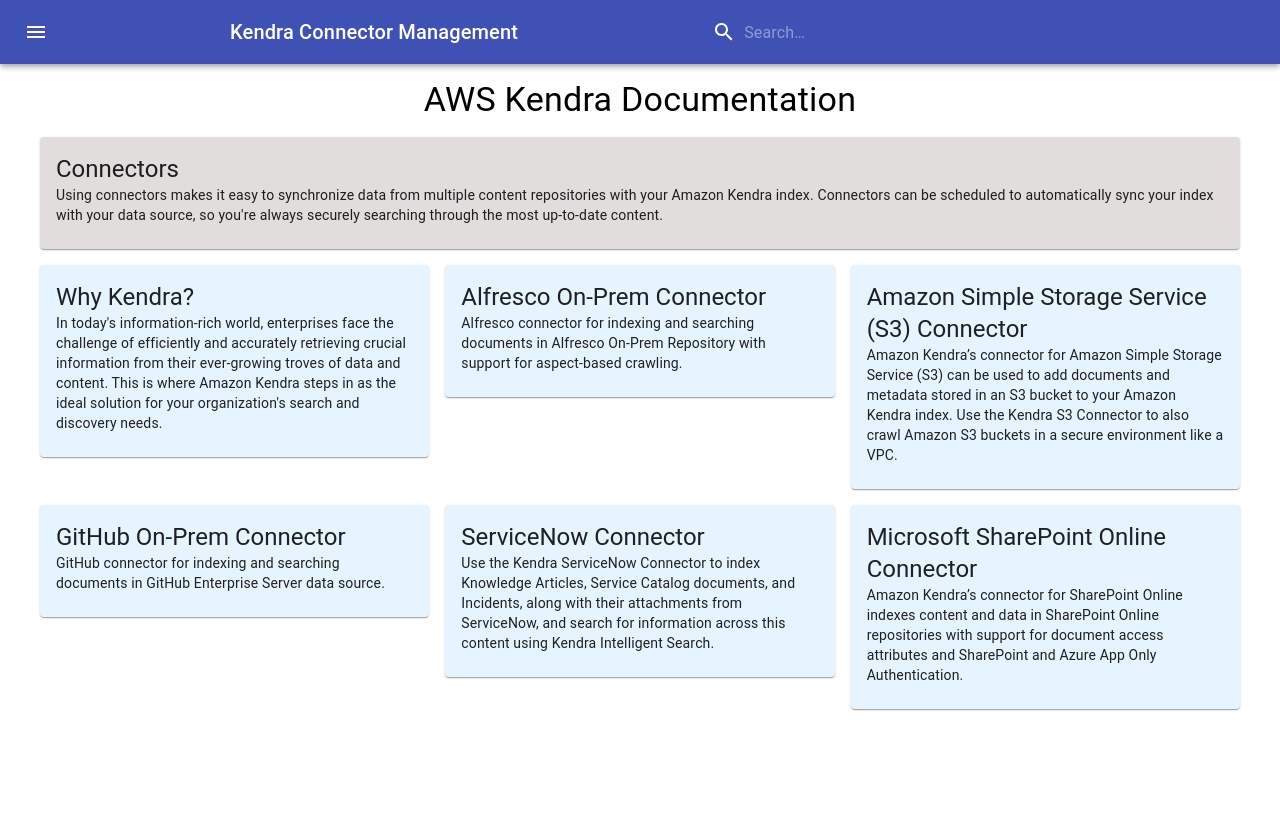
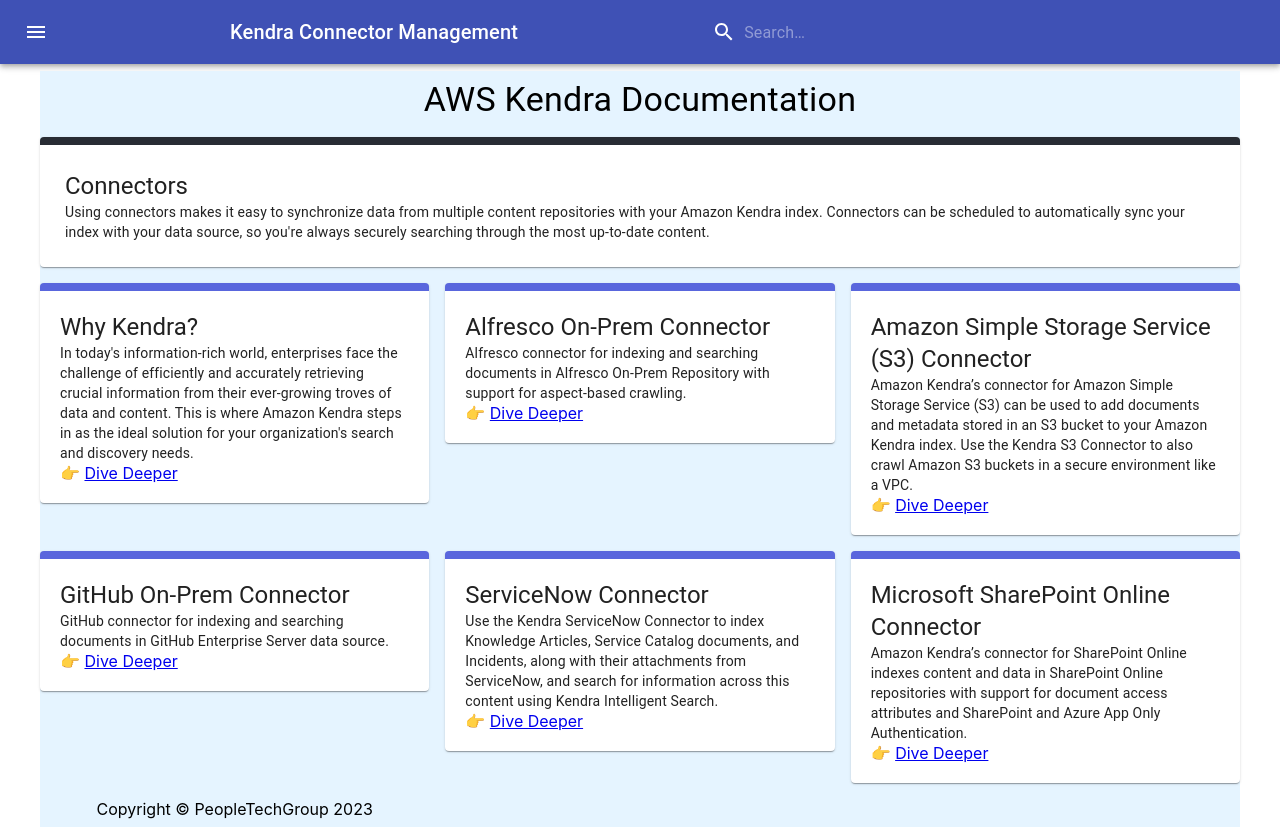
Before and after one commit to PeopleTechGroup/kendra-connector-react-app, a React (Create React App) app: page /kendraDocumentation in a window 1280 px wide. Before the commit the page ends 800 px from the top, so only its background shows below. Built offline with nearby package versions, Linux system fonts and the light colour scheme.

Commit message:
updating the styling

```diff
--- a/src/components/Documentation.jsx
+++ b/src/components/Documentation.jsx
@@ -1,5 +1,6 @@
 import React from "react";
 import { Grid, Typography, Card, CardContent, makeStyles } from "@material-ui/core";
+import Footer from "./Footer";
 
 const useStyles = makeStyles((theme) => ({
   card: {
@@ -7,16 +8,24 @@
     [theme.breakpoints.down("sm")]: {
       width: "100%", // For small screens, display one card per row
     },
+
   },
 
 }));
 
+const Emoji = ({ label, symbol }) => (
+  <span role="img" aria-label={label}>
+    {symbol}
+  </span>
+);
+
 //  array of colors outside the useStyles function
 const cardColors = [
   "#E5F4FF",// Color for the second card,Color for the third card
-  "#E1DDDD",  // Color for the first card
-  "#DDEEFF",
-  // Add more colors as needed for additional cards
+  "#5199ED",  // Color for the first card
+  "#282c34",
+  "#FFFFFF"
+
 ];
 
 
@@ -24,6 +33,7 @@
   const classes = useStyles();
 
   return (
+   <div style={{ backgroundColor: "#E5F4FF" }}> {/* background color here */}
     <Grid container spacing={2}>
       {/* 0th row */}
       <Grid item xs={12}>
@@ -34,8 +44,8 @@
 
       {/* First row */}
       <Grid item xs={12} className={classes.card}>
-         <Card style={{ backgroundColor: cardColors[1] }}>
-          <CardContent>
+         <Card style={{ backgroundColor: cardColors[4], borderTop: "8px solid #282c34"}}>
+          <CardContent style={{ padding: "25px" }}>
             <Typography variant="h5" component="h5">
               Connectors
             </Typography>
@@ -52,8 +62,8 @@
 
       {/* Second row */}
       <Grid item xs={12} sm={6} md={4} lg={4} className={classes.card}>
-        <Card style={{ backgroundColor: cardColors[0] }}>
-          <CardContent>
+        <Card style={{ backgroundColor: cardColors[4], borderTop: "8px solid #5966DD"}}>
+          <CardContent style={{ padding: "20px" }}>
             <Typography variant="h5" component="h5">
               Why Kendra?
             </Typography>
@@ -64,12 +74,14 @@
               Amazon Kendra steps in as the ideal solution for your
               organization's search and discovery needs.
             </Typography>
-          </CardContent>
+           <Emoji label="Hand Pointer" symbol="👉" />{" "}
+               <a href="https://aws.amazon.com/kendra/" target="_blank">Dive Deeper</a>
+             </CardContent>
         </Card>
       </Grid>
       <Grid item xs={12} sm={6} md={4} lg={4} className={classes.card}>
-        <Card style={{ backgroundColor: cardColors[0] }}>
-          <CardContent>
+        <Card style={{ backgroundColor: cardColors[4], borderTop: "8px solid #5966DD" }}>
+          <CardContent style={{ padding: "20px" }}>
             <Typography variant="h5" component="h5">
               Alfresco On-Prem Connector
             </Typography>
@@ -77,14 +89,16 @@
               Alfresco connector for indexing and searching documents in Alfresco
               On-Prem Repository with support for aspect-based crawling.
             </Typography>
-          </CardContent>
+           <Emoji label="Hand Pointer" symbol="👉" />{" "}
+             <a href="https://docs.aws.amazon.com/kendra/latest/dg/data-source-alfresco.html" target="_blank">Dive Deeper</a>
+           </CardContent>
         </Card>
       </Grid>
 
       {/* Third row */}
       <Grid item xs={12} sm={6} md={4} lg={4} className={classes.card}>
-        <Card style={{ backgroundColor: cardColors[0] }}>
-          <CardContent>
+        <Card style={{ backgroundColor: cardColors[4], borderTop: "8px solid #5966DD" }}>
+          <CardContent style={{ padding: "20px" }}>
             <Typography variant="h5" component="h5">
               Amazon Simple Storage Service (S3) Connector
             </Typography>
@@ -94,12 +108,14 @@
               to your Amazon Kendra index. Use the Kendra S3 Connector to also
               crawl Amazon S3 buckets in a secure environment like a VPC.
             </Typography>
+             <Emoji label="Hand Pointer" symbol="👉" />{" "}
+                <a href="https://docs.aws.amazon.com/kendra/latest/dg/data-source-s3.html" target="_blank">Dive Deeper</a>
           </CardContent>
         </Card>
       </Grid>
       <Grid item xs={12} sm={6} md={4} lg={4} className={classes.card}>
-        <Card style={{ backgroundColor: cardColors[0] }}>
-          <CardContent>
+        <Card style={{ backgroundColor: cardColors[4], borderTop: "8px solid #5966DD" }}>
+          <CardContent style={{ padding: "20px" }}>
             <Typography variant="h5" component="h5">
               GitHub On-Prem Connector
             </Typography>
@@ -107,14 +123,16 @@
               GitHub connector for indexing and searching documents in GitHub
               Enterprise Server data source.
             </Typography>
+             <Emoji label="Hand Pointer" symbol="👉" />{" "}
+                     <a href="https://docs.aws.amazon.com/kendra/latest/dg/data-source-github.html" target="_blank">Dive Deeper</a>
           </CardContent>
         </Card>
       </Grid>
 
       {/* Fourth row */}
       <Grid item xs={12} sm={6} md={4} lg={4} className={classes.card}>
-        <Card style={{ backgroundColor: cardColors[0] }}>
-          <CardContent>
+        <Card style={{ backgroundColor: cardColors[4],borderTop: "8px solid #5966DD" }}>
+          <CardContent style={{ padding: "20px" }}>
             <Typography variant="h5" component="h5">
               ServiceNow Connector
             </Typography>
@@ -124,12 +142,14 @@
               attachments from ServiceNow, and search for information across this
               content using Kendra Intelligent Search.
             </Typography>
+             <Emoji label="Hand Pointer" symbol="👉" />{" "}
+                           <a href="https://docs.aws.amazon.com/kendra/latest/dg/data-source-servicenow.html" target="_blank">Dive Deeper</a>
           </CardContent>
         </Card>
       </Grid>
       <Grid item xs={12} sm={6} md={4} lg={4} className={classes.card}>
-        <Card style={{ backgroundColor: cardColors[0] }}>
-          <CardContent>
+        <Card style={{ backgroundColor: cardColors[4], borderTop: "8px solid #5966DD" }}>
+          <CardContent style={{ padding: "20px" }}>
             <Typography variant="h5" component="h5">
               Microsoft SharePoint Online Connector
             </Typography>
@@ -138,10 +158,21 @@
               data in SharePoint Online repositories with support for document
               access attributes and SharePoint and Azure App Only Authentication.
             </Typography>
+             <Emoji label="Hand Pointer" symbol="👉" />{" "}
+                           <a href="https://docs.aws.amazon.com/kendra/latest/dg/data-source-v2-sharepoint.html" target="_blank">Dive Deeper</a>
+
           </CardContent>
         </Card>
+
       </Grid>
+           <Grid item xs={12} sm={6} md={4} lg={4} >
+            <Footer/>
+           </Grid>
     </Grid>
+
+     </div>
+
+
   );
 };
 
```
Also changed, not shown: 1 other file (tests, documents, lock files or other folders).
